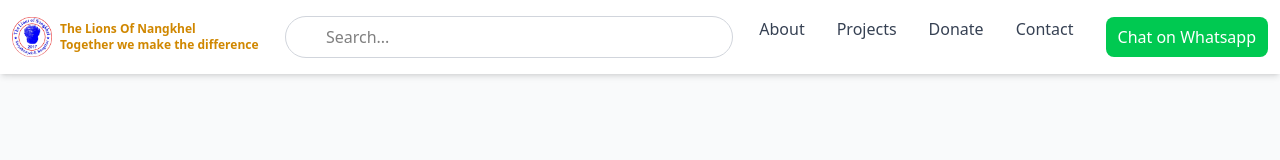
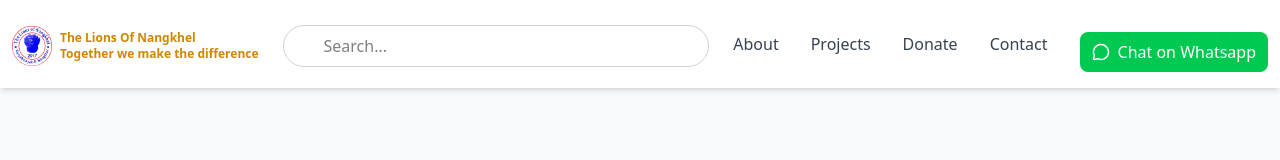
Before and after one commit to nirajsuwal11/nangkhel, a React (Vite) app: page / in a window 1280 px wide. Shown: the top 160 px of the page. Built offline with nearby package versions, Linux system fonts and the light colour scheme.

Commit message:
Update Navbar component with new WhatsApp link

```diff
--- a/src/components/Navbar.jsx
+++ b/src/components/Navbar.jsx
@@ -2,6 +2,8 @@ import { useState } from "react";
 import { Menu, X } from "lucide-react";
 import { Link } from "react-router-dom";
 import logo from "../assets/logo.png";
+import { Phone, MessageCircle } from "lucide-react";
+
 
 export default function Navbar() {
   const [isOpen, setIsOpen] = useState(false);
@@ -9,7 +11,7 @@ export default function Navbar() {
 
   return (
     <nav className="bg-white shadow-md fixed top-0 left-0 w-full z-50 ">
-      <div className="container mx-auto px-3 py-4 flex justify-between items-center">
+      <div className="container mx-auto my-auto px-3 py-4 pt-5 flex justify-between items-center">
         {/* Logo */}
        <Link
           to="/"
@@ -37,23 +39,24 @@ export default function Navbar() {
 </div>
 
         {/* Desktop Menu */}
-        <div className="hidden md:flex space-x-8 text-gray-700 font-medium">
+        <div className="hidden md:flex mt-3 space-x-8 text-gray-700 font-medium">
           <Link to="/about" className="hover:text-green-600 transition">About</Link>
           <Link to="/projects" className="hover:text-green-600 transition">Projects</Link>
           <Link to="/donate" className=" hover:text-green-600 transition">
             Donate
           </Link>
           <Link to="/contact" className="hover:text-green-600 transition ">Contact</Link>
-          <div className="flex items-center gap-3">
+          <div className="flex items-center gap">
 
   {/* WhatsApp Chat */}
   <a
-    href="https://wa.me/9779860117094"
+    href="https://wa.me/97798XXXXXXXX"
     target="_blank"
     rel="noopener noreferrer"
     className="flex items-center gap-2 bg-green-500 text-white px-3 py-2 rounded-lg hover:bg-green-600"
   >
-    Chat on Whatsapp
+    <MessageCircle size={18} />
+   Chat on Whatsapp
   </a>
 
 
```
